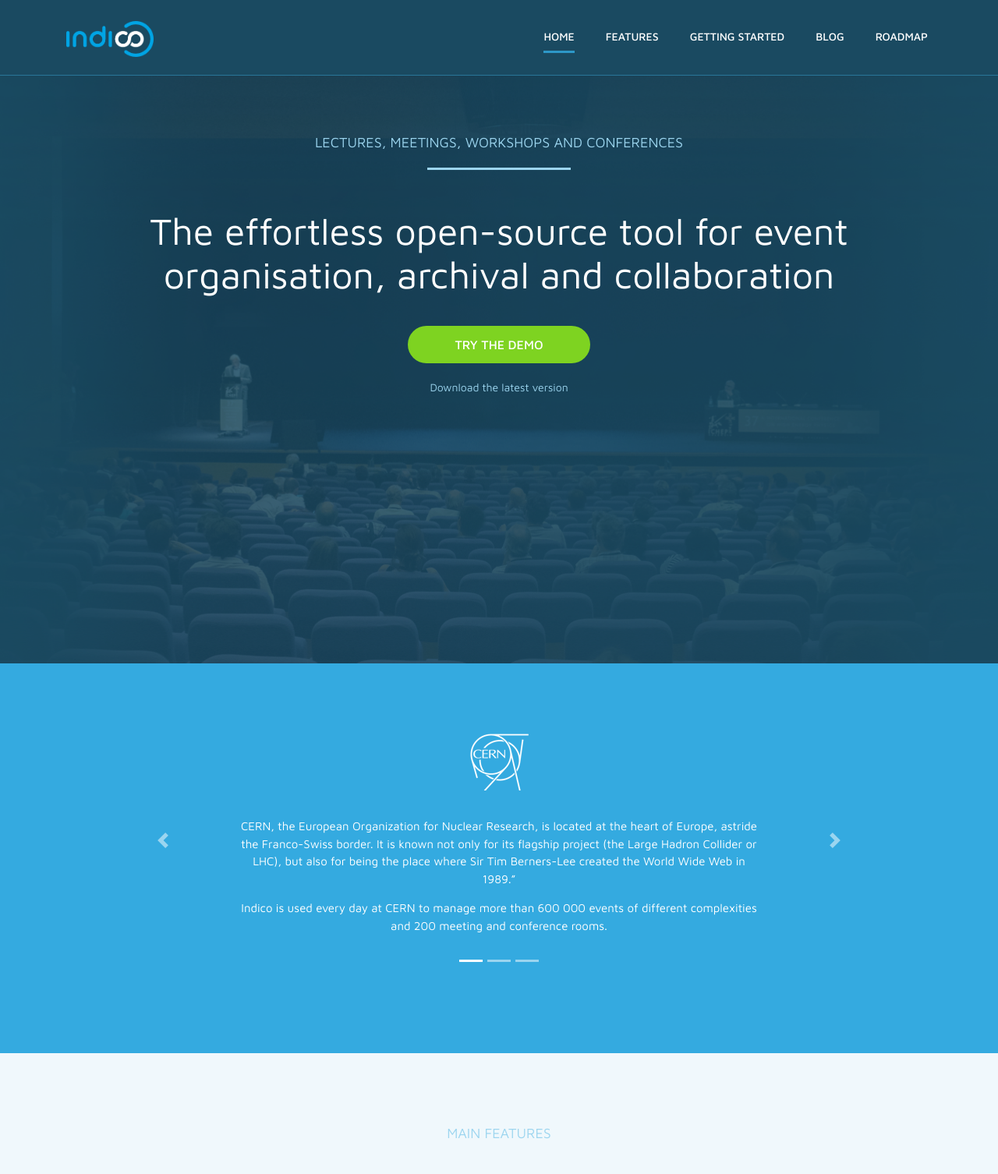
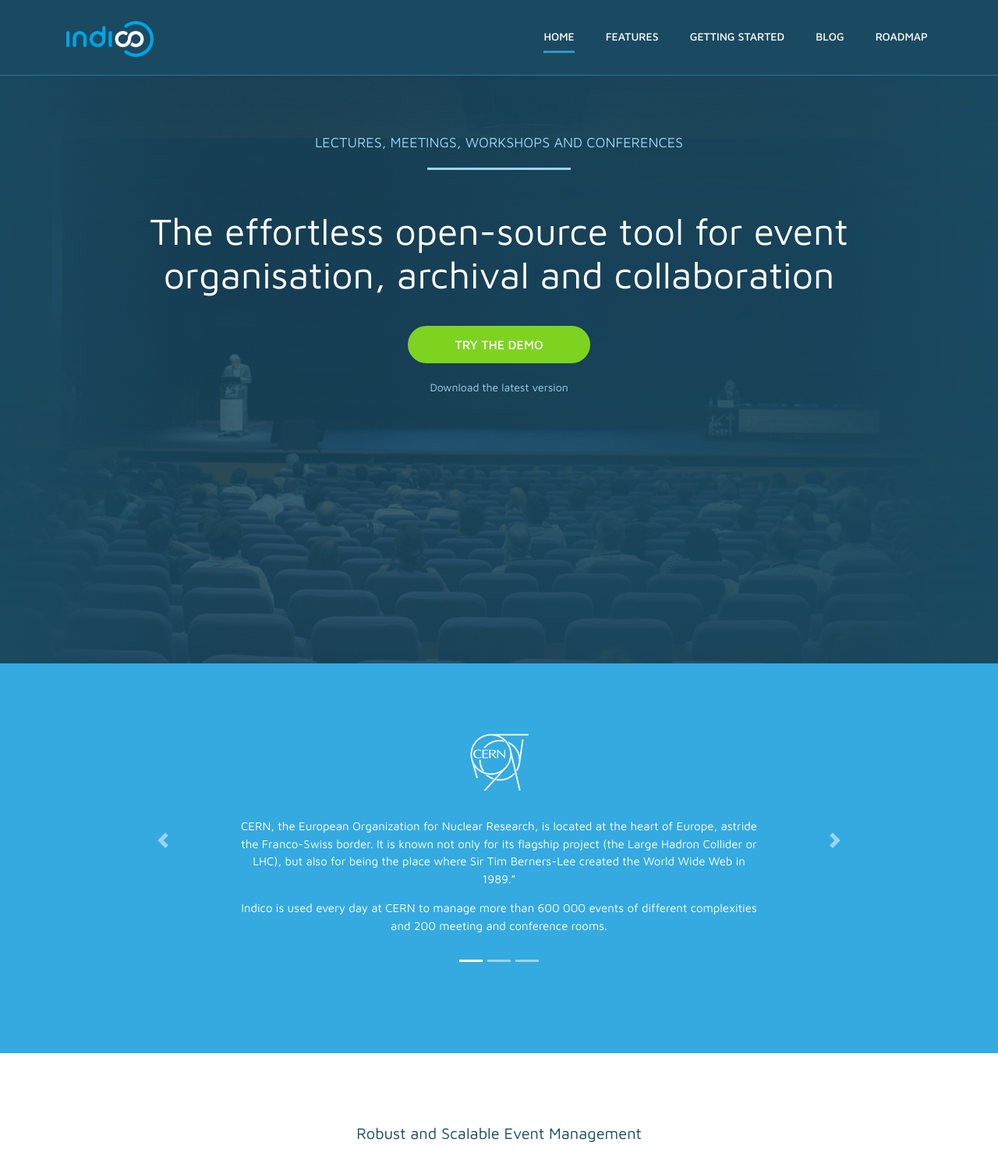
Before and after one commit to indico/indico.github.io, a Jekyll site: the page built from index.html, in a window 1280 px wide. Shown: the top 1506 px of the page at 78% size. Built offline with Jekyll 4.4.1, drawn with Linux system fonts in a browser that asks for light colours; nearby versions of some CDN libraries; comment, search, counter and statistics services are not loaded; some of the changed text lies outside the part shown; grey boxes are pictures that could not be loaded.

Commit message:
Rearrange home page

```diff
--- a/_layouts/home.html
+++ b/_layouts/home.html
@@ -74,6 +74,18 @@
     </div>
 </section>
 <section class="features-section section">
+    <div class="section-content container">
+        <div class="row justify-content-center ">
+            <div class="col-md-9 col-xm-12">
+                <h2 class="features-section-title">
+                    Robust and Scalable Event Management
+                </h2>
+                <div class="features-section-intro">
+                        <iframe width="560" height="315" src="https://www.youtube.com/embed/yo8rgg9dOcc" frameborder="0" allowfullscreen></iframe>
+                </div>
+            </div>
+        </div>
+    </div>
     <div class="features-section-list">
         <div class="section-content wrapper">
             <h2 class="hero-spotlight-1 uppercase title">Main Features</h2>
@@ -175,32 +187,4 @@
             </div>
         </div>
     </div>
-    <div class="section-content container">
-        <div class="row justify-content-center ">
-            <div class="col-md-9 col-xm-12">
-                <h2 class="features-section-title">
-                    Robust and Scalable Event Management
-                </h2>
-                <div class="features-section-intro">
-                        <iframe width="560" height="315" src="https://www.youtube.com/embed/yo8rgg9dOcc" frameborder="0" allowfullscreen></iframe>
-                </div>
-            </div>
-        </div>
-    </div>
 </section>
-<section class="safety-net-section safety-net-section-home section bg-blue-dark">
-    <div class="safety-net-wrapper container">
-        <div class="row">
-            <div class="col-sm-9 col-12 block-center">
-                <div class="safety-net-content-absolute">
-                    <h2>Indico is Open Source software. It's free to use and easy to modify!</h2>
-                    <div class="github-project">
-                        <a href="https://github.com/indico/indico">View the GitHub project</a>
-                    </div>
-                </div>
-            </div>
-        </div>
-    </div>
-    <div class="safety-net-section-fader">
-    </div>
-</section>
--- a/css/indico.scss
+++ b/css/indico.scss
@@ -234,6 +234,7 @@
         padding-bottom: $spacing-unit-footer;
     }
 
+    background-color: $blue-dark;
     text-align: center;
 
     @media(min-width: $md) {
@@ -287,7 +288,7 @@
     }
 
     a {
-        color: $blue-dark;
+        color: $text-color-white;
 
         &:hover {
             color: $blue-color;
@@ -807,7 +808,7 @@
     }
 
     .features-section-list {
-        background-color: $blue-color-even-lighter;
+        background-color: $text-color-white;
         text-align: left;
 
         .features-section-feature {
```
